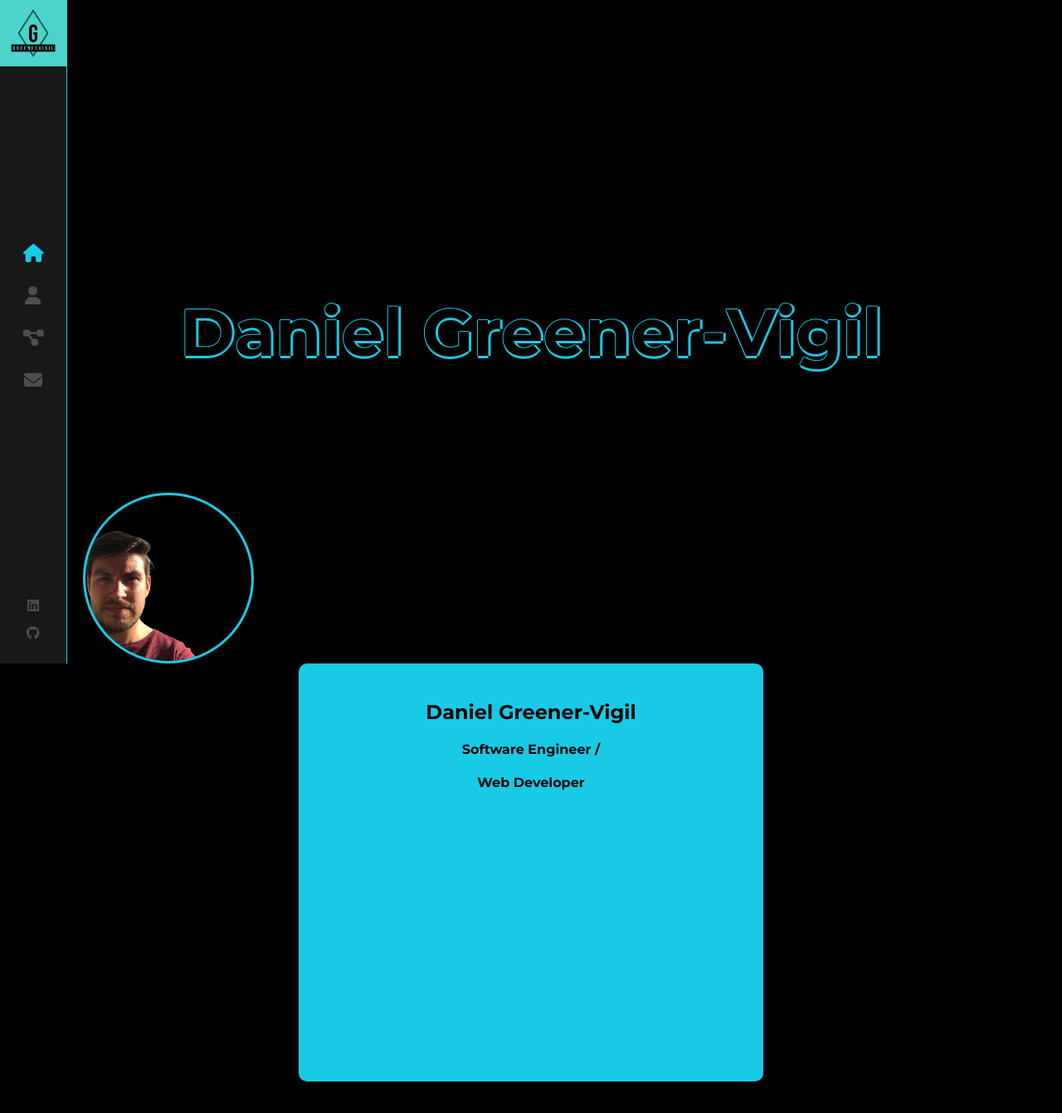
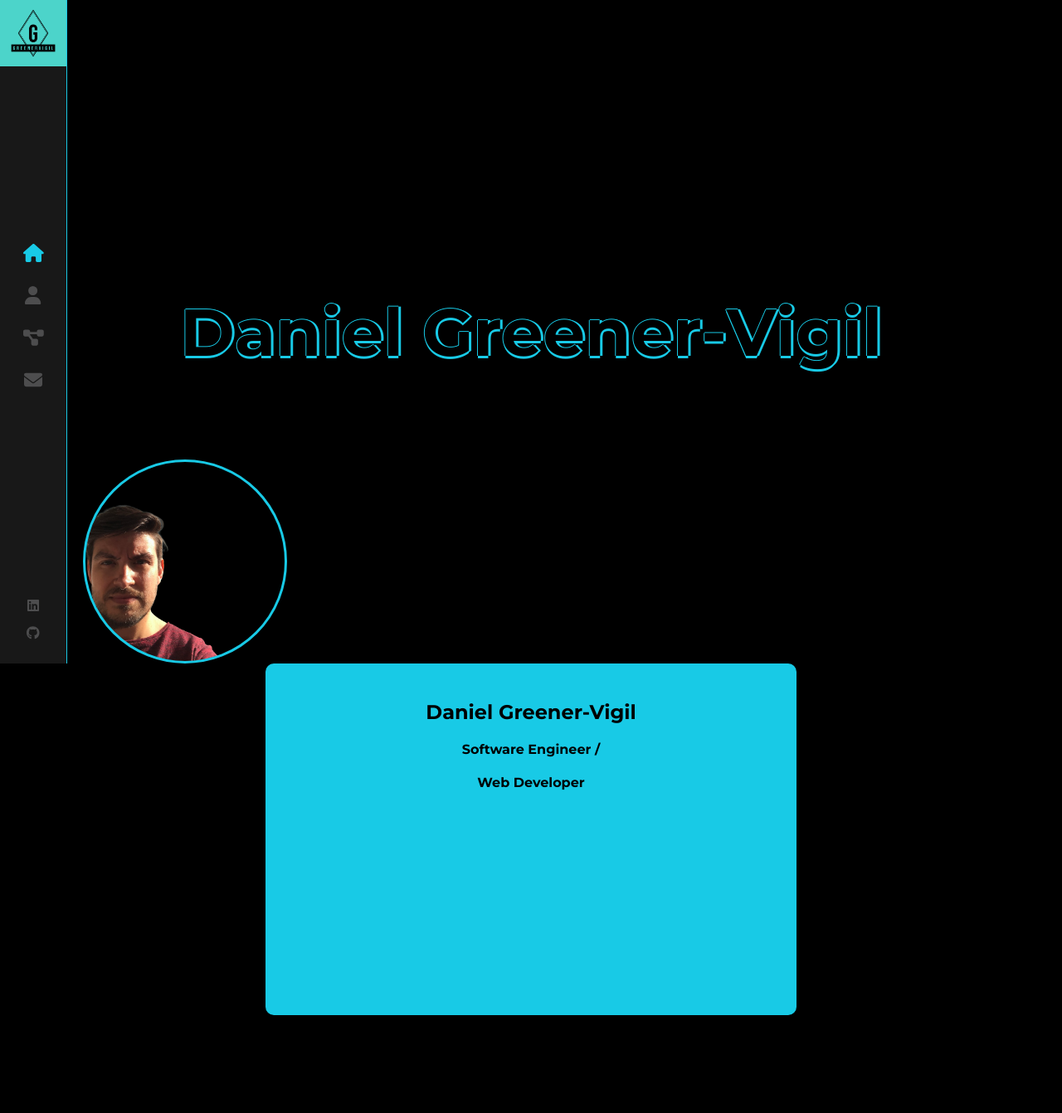
Before and after one commit to greenervigil/portfolio, a React (Create React App) app: page / in a window 1280 px wide. Shown: the top 1342 px of the page at 83% size. Before the commit the page ends 1304 px from the top, so only its background shows below. Built offline with nearby package versions, Linux system fonts and the light colour scheme; the HTML template or start-up script is replaced by a standard one.

Commit message:
fixing the sidebar in response to scrolling

```diff
--- a/src/App.js
+++ b/src/App.js
@@ -3,9 +3,10 @@ import Sidebar from './components/Sidebar/Sidebar';
 import 'animate.css';
 import styled from '@emotion/styled';
 import me from './assets/images/djv_ccexpress.png';
+import { useEffect } from 'react';
 
 const Section = styled.section`
-  height: 100%;
+  height: 100vh;
 
   ul {
     list-style-type: none;
@@ -20,8 +21,8 @@ const Section = styled.section`
   }
 
   span {
-    width: 25vh;
-    height: 25vh;
+    width: 30vh;
+    height: 30vh;
     margin-left: 100px;
     position: absolute;
     background-color: #000;
@@ -42,8 +43,8 @@ const Section = styled.section`
   }
 
   .box {
-    height: 60vh;
-    width: 70vh;
+    height: 50vh;
+    width: 50vw;
     background-color: #18cae6;
     margin: 0 auto;
     text-align: center;
@@ -53,6 +54,30 @@ const Section = styled.section`
 `;
 
 const App = () => {
+
+  useEffect(() => {
+    window.addEventListener("scroll", function (e) {
+      const target = document.querySelectorAll(".scroll");
+
+      let index = 0,
+        length = target.length;
+
+      for (index; index < length; index++) {
+        let pos = window.pageYOffset * target[index].dataset.rate;
+
+        if (target[index].dataset.direction === "horizontal") {
+          let posX = window.pageYOffset * target[index].dataset.ratex;
+          let posY = window.pageYOffset * target[index].dataset.ratey;
+
+          target[
+            index
+          ].style.transform = `translate3d(${posX/2}px, ${posY}px, 0px)`;
+        } else {
+          target[index].style.transform = `translate3d(0px, ${pos}px, 0px)`;
+        }
+      }
+    });
+  },[])
   return (
     <>
       <Sidebar />
--- a/src/components/Sidebar/Sidebar.js
+++ b/src/components/Sidebar/Sidebar.js
@@ -8,8 +8,8 @@ import logo from '../../GreenerVigil-logos.jpeg';
 const NavBar = styled.div`
     background: #181818;
     width: 80px;
-    height: 100%;
-    position: absolute;
+    height: 100vh;
+    position: fixed;
     top: 0;
     z-index: 3,
     min-height: 500px;
--- a/src/index.css
+++ b/src/index.css
@@ -1,6 +1,5 @@
 body {
   margin: 0;
-  height: 100vh;
   font-size: 5em;
   font-family: "Montserrat";
   font-weight: bold;
```
